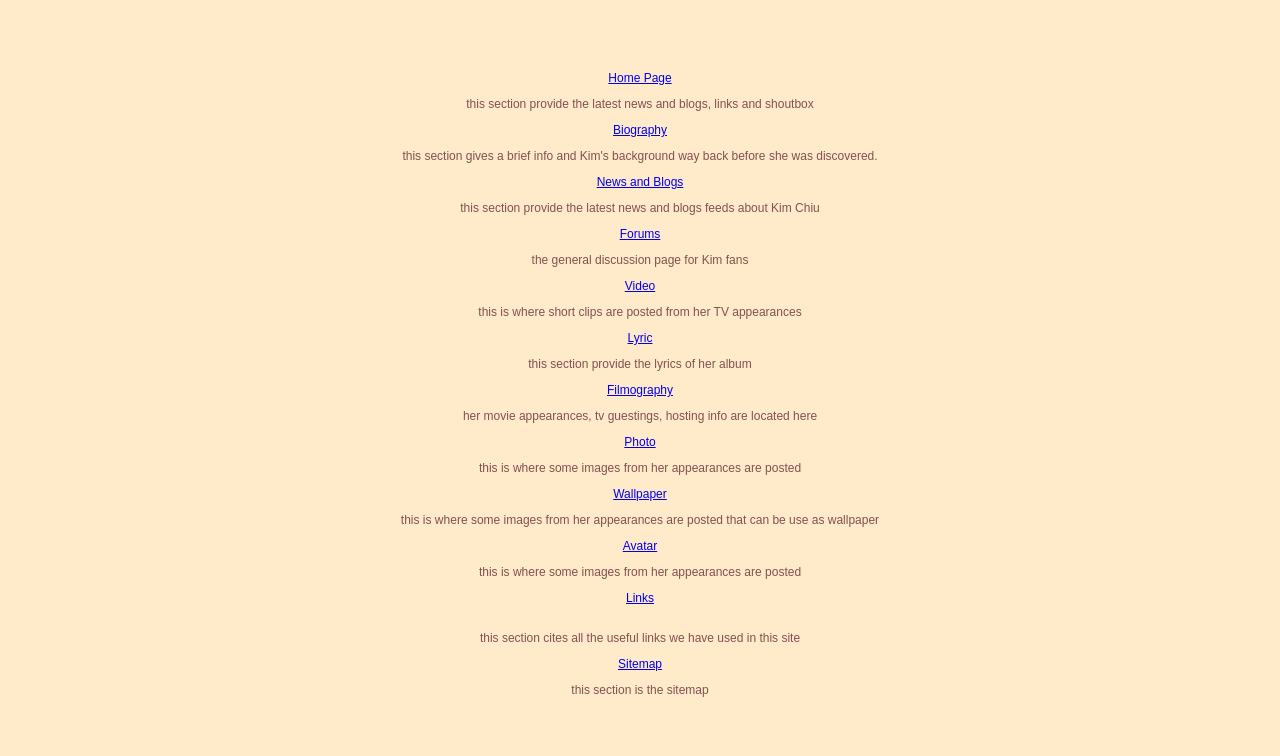
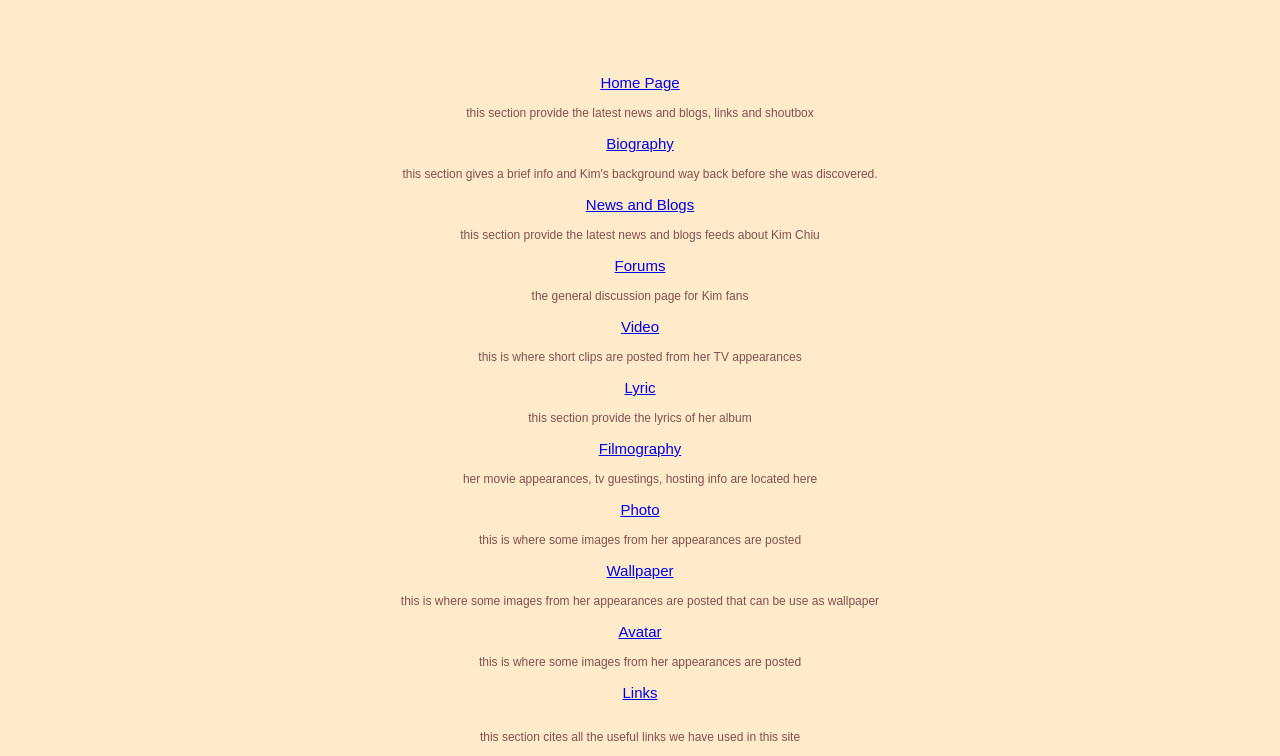
Before and after one commit to erllbryan/kimchiu, a plain HTML site: page sitemap.html in a window 1280 px wide. Shown: the part 685-1441 px from the top of the page. Drawn offline with Linux system fonts and the light colour scheme.

Commit message:
Add files via upload

```diff
--- a/sitemap.html
+++ b/sitemap.html
@@ -16,7 +16,7 @@
 <link href="css/style.css" rel="stylesheet" type="text/css" />
 </head>
 <style>
-p{text-decoration: none;}
+p{font-size: 15px;text-decoration: none;}
 p:hover{color: }
 </style>
 <body>
```
